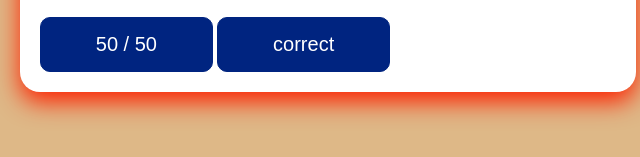
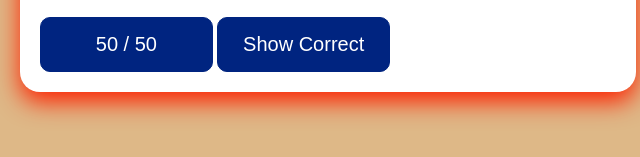
Before and after one commit to Martirosyan21121/millionaire, a plain HTML site: page index.html in a window 1280 px wide. Shown: the part 523-680 px from the top of the page, 312-952 px from the left. Drawn offline with nearby package versions, Linux system fonts and the light colour scheme.

Commit message:
show correct

```diff
--- a/index.html
+++ b/index.html
@@ -21,7 +21,7 @@
 
     <input type="button" class="equals" id="fiftyFifty" value="50 / 50">
 
-    <input type="button" class="equals" id="showCorrect" value="correct">
+    <input type="button" class="equals" id="showCorrect" value="Show Correct">
 
 
 </div>
```
